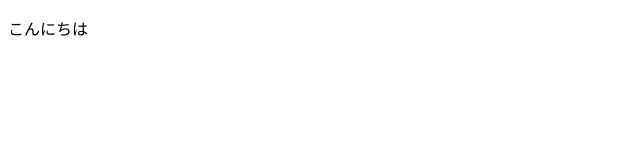
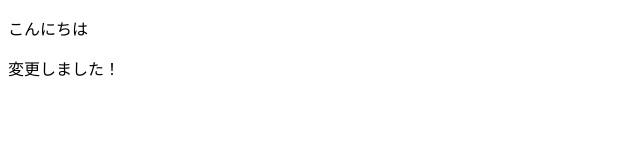
Before and after one commit to tsutsuiiAkane/inier, a plain HTML site: page index.html in a window 1280 px wide. Shown: the whole page, without its empty margins (0-640 px from the left). Drawn offline with Linux system fonts and the light colour scheme.

Commit message:
変更しました

```diff
--- a/index.html
+++ b/index.html
@@ -10,6 +10,7 @@
 
 <body>
     <p>こんにちは</p>
+    <p>変更しました！</p>
 </body>
 
 </html>
```
